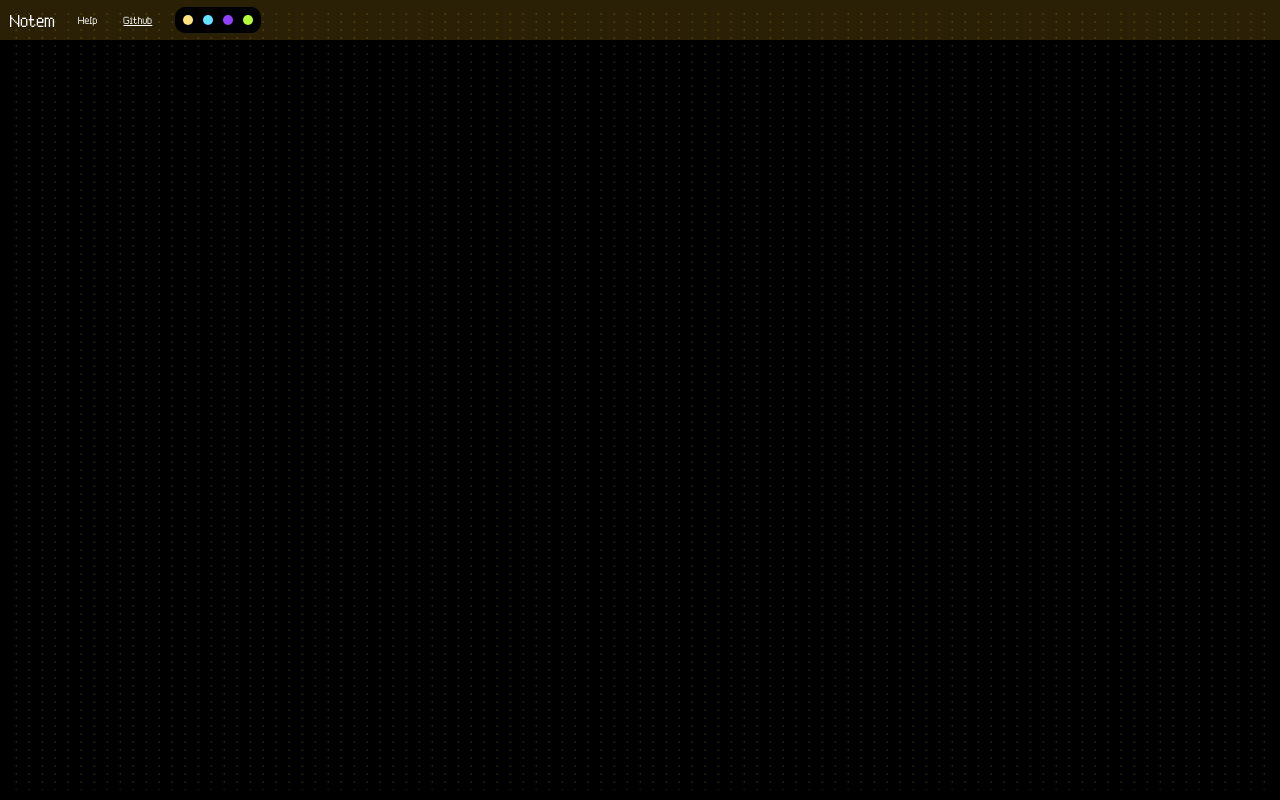
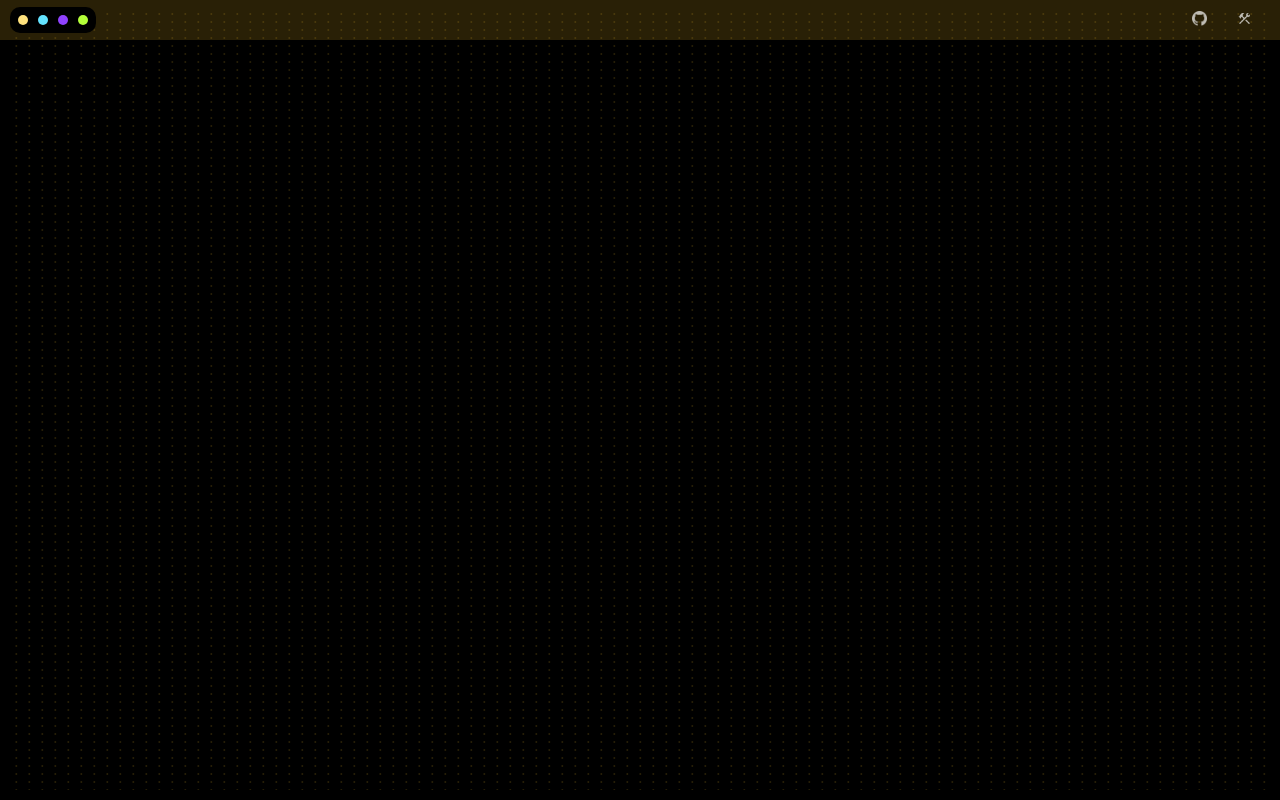
Before and after one commit to aditya-singh9/notem, a website built with Vite: page index.html in a window 1280 px wide. Built offline with nearby package versions, Linux system fonts and the light colour scheme.

Commit message:
social cards

```diff
--- a/css/style.css
+++ b/css/style.css
@@ -124,7 +124,6 @@ main {
 
   display: flex;
   align-items: center;
-
   position: fixed;
 
   width: 100%;
@@ -133,28 +132,37 @@ main {
   background-color: var(--memo-bg-color);
 }
 
-.head > p {
-  font-size: 20pt;
-  margin: 10px;
-}
-
 .head > ul {
   display: flex;
   align-items: center;
-
+  justify-content: space-between;
   list-style: none;
   height: 100%;
+  width: 100%;
 }
 
 .head > ul > li {
-  cursor: pointer;
-  float: left;
+  display: flex;
+  align-items: center;
   padding: 3px;
   margin: 10px;
 }
 
-.head > ul > li > a {
-  color: white;
+.head > ul > li > a > img {
+  cursor: pointer;
+  width: 15px;
+  height: 15px;
+  margin: 15px;
+  opacity: 0.7;
+  transition: 0.2s all;
+}
+
+.head > ul > li > a > img:hover {
+  opacity: 1;
+}
+
+.social-cards {
+  border-radius: 10px;
 }
 
 .theme-container{
@@ -163,7 +171,6 @@ main {
   border-radius: 10px;
   padding: 5px;
   display:flex;
-
 }
 
 .theme-circles{
--- a/index.html
+++ b/index.html
@@ -9,15 +9,17 @@
 </head>
 <body>
     <header class="head">
-      <p>Notem</p>
       <ul>
-        <li>Help</li>
-        <li><a href="github.com/aditya-singh9/notem">Github</a></li>
         <li class="theme-container">
           <button id="btn1" class="c1 theme-circles btn"></button>
           <button id="btn2" class="c2 theme-circles btn"></button>
           <button id="btn3" class="c3 theme-circles btn"></button>
           <button id="btn4" class="c4 theme-circles btn"></button>
+        </li>
+
+        <li class="social-cards">
+          <a href="https://github.com/aditya-singh9/notem"><img alt="Github" src="./assets/github_white.png"/></a>
+          <a href="https://www.adityasingh.tech/"><img alt="Portfolio" src="./assets/hammer.png"/></a>
         </li>
       </ul>
     </header>
```
Also changed, not shown: 3 other files.
